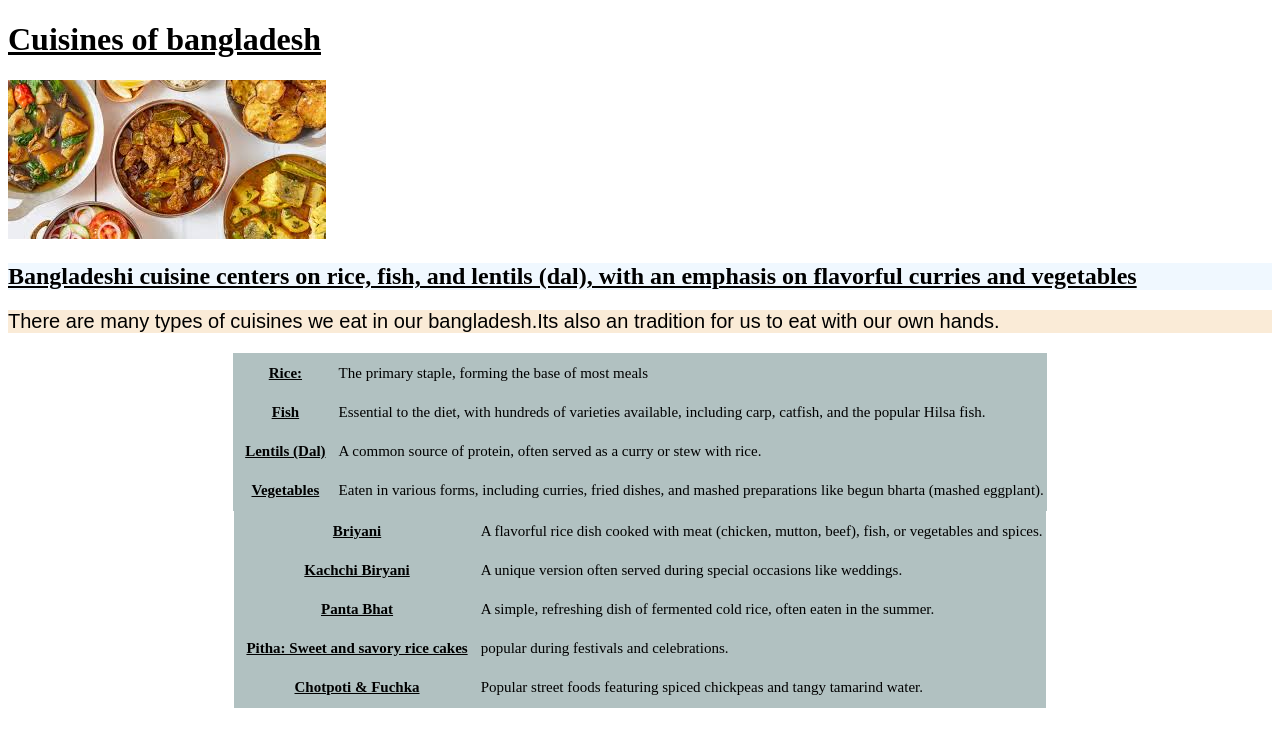
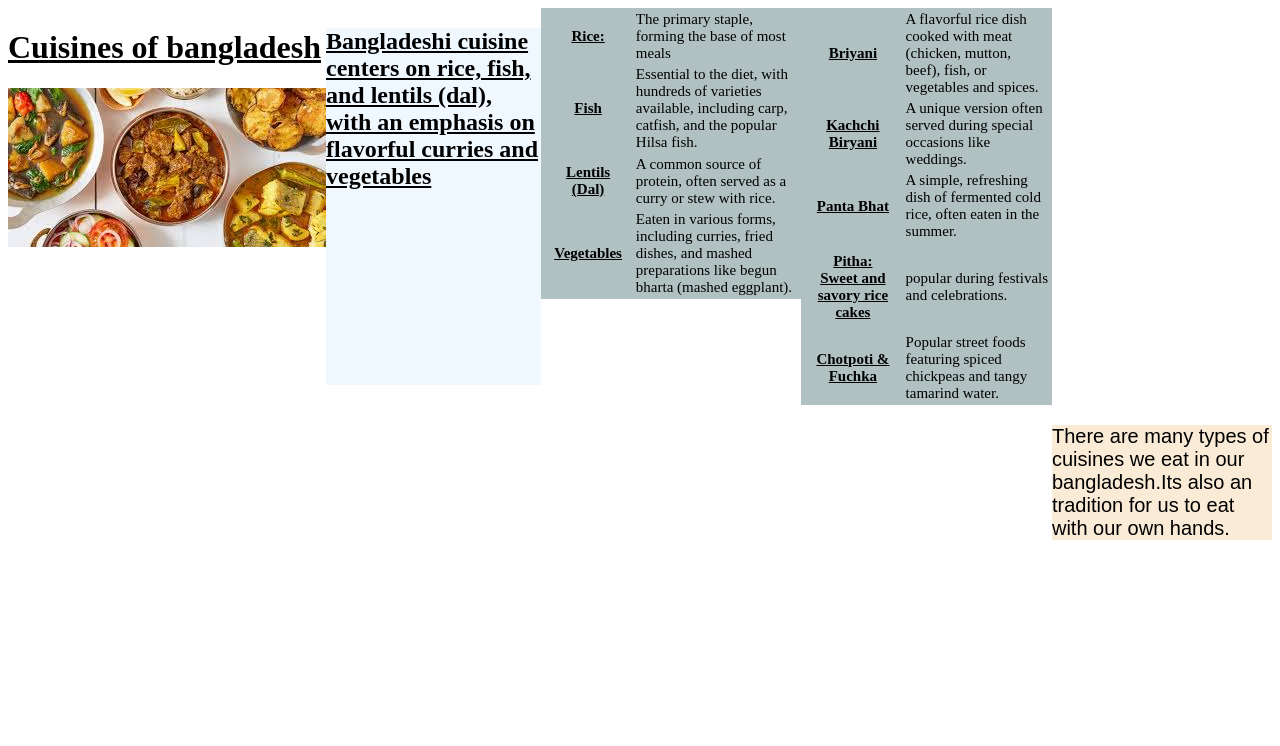
Before and after one commit to Cartooncatcode345/Web-development, a plain HTML site: page cuisines.html in a window 1280 px wide. Drawn offline with Linux system fonts and the light colour scheme.

Commit message:
CSS grid-layout

```diff
--- a/cuisines.html
+++ b/cuisines.html
@@ -46,16 +46,34 @@
 
 
         }
-        .h1-section{
+        .header{
             text-align: center;
             display: flex;
             justify-content: center;
         }
+        header{
+            grid-area: header;
+        }
+        p{
+            grid-area: p;
+        }
+        table{
+            grid-area: table;
+        }
+        .grid-container{
+            display: grid;
+            grid-template-columns:auto auto auto auto auto;
+            grid-template-areas: header header header header
+                                 p p p p
+                                 table table table table;
+        }
+
     </style>
 
-</head>
+<div class="grid-container">
+    </head>
 <!-- our tradition -->
-<div id="h1-section">
+<div id="header">
     <H1>Cuisines of bangladesh</H1>
 <img src="Rice.jpeg" alt="Cuisines">
 
@@ -90,7 +108,8 @@
     </table>
     </div>
     <!--Popular dishes -->
-    <table>
+    <div id="Table">
+        <table>
         <tr>
             <th>Briyani</th>
             <td>A flavorful rice dish cooked with meat (chicken, mutton, beef), fish, or vegetables and spices. </td>
@@ -113,6 +132,8 @@
         </tr>
     </table>
 
+    </div>
+</div>
 
 
 
```
